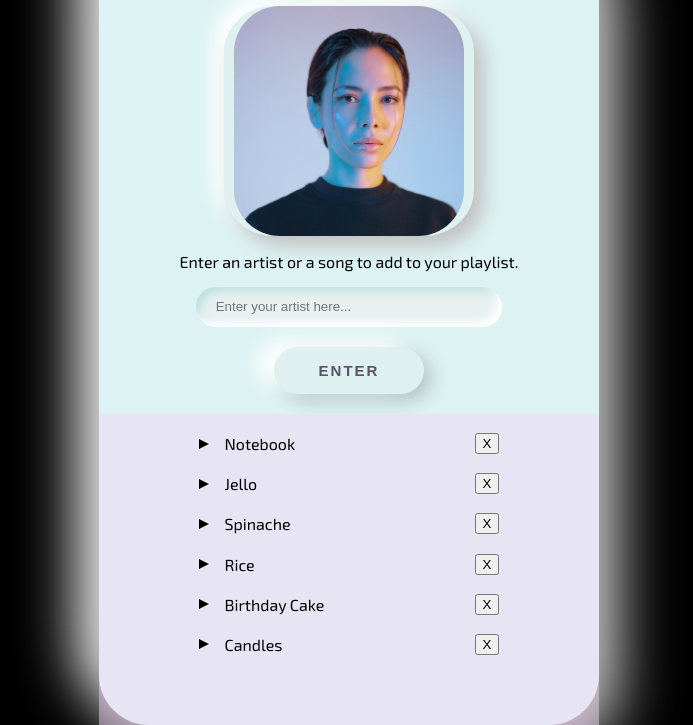
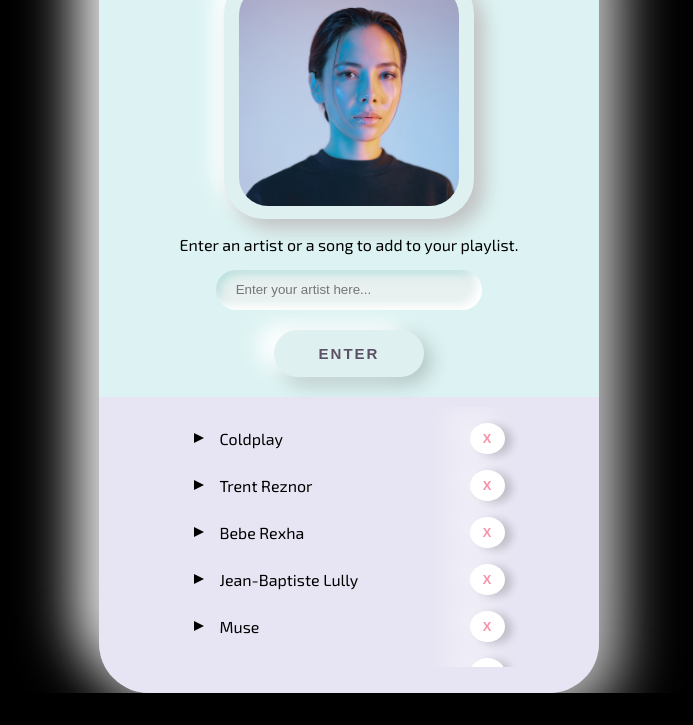
Before and after one commit to AnaisRevellat/vanilla_dom_todolist, a plain HTML site: page index.html in a window 1280 px wide. Shown: the part 107-832 px from the top of the page, without its empty margins (291-984 px from the left). After the commit the page ends 800 px from the top, so only its background shows below. Drawn offline with Linux system fonts and the light colour scheme.

Commit message:
last_update

```diff
--- a/index.html
+++ b/index.html
@@ -4,7 +4,7 @@
 <head>
   <meta charset="UTF-8" />
   <meta name="viewport" content="width=device-width, initial-scale=1.0" />
-  <title>Javascript + DOM</title>
+  <title>Javascript Vanilla Playlist</title>
   <link rel="stylesheet" href="./style.css" />
   <style>
     @import url("https://fonts.googleapis.com/css2?family=Exo+2:ital,wght@0,100..900;1,100..900&display=swap");
@@ -12,14 +12,14 @@
 </head>
 
 <body>
-  <div class="list-box">
+  <div class="main-box">
     <div class="title">
       <h1>Music playlist</h1>
     </div>
     <div class="neunmorphism-box">
-      <div class="img-content">
-        <img src="./woman_lights_aiony_haust.jpg" alt="" />
-      </div>
+
+        <img src="./woman_lights_aiony_haust.jpg" alt="woman_blur_lights" />
+
     </div>
     <div class="input-box">
       <p id="first">Enter an artist or a song to add to your playlist.</p>
@@ -34,23 +34,23 @@
       <ul class="ul">
         <li class="bold" random="23">
           <span class="triangle"></span>
-          <p>Notebook</p>
+          <p>Coldplay</p>
         </li>
         <li>
           <span class="triangle"></span>
-          <p>Jello</p>
+          <p>Trent Reznor</p>
         </li>
         <li>
           <span class="triangle"></span>
-          <p>Spinache</p>
+          <p>Bebe Rexha</p>
         </li>
         <li>
           <span class="triangle"></span>
-          <p>Rice</p>
+          <p>Jean-Baptiste Lully</p>
         </li>
         <li>
           <span class="triangle"></span>
-          <p>Birthday Cake</p>
+          <p>Muse</p>
         </li>
         <li>
           <span class="triangle"></span>
--- a/script.js
+++ b/script.js
@@ -12,6 +12,7 @@ function inputLength() {
 function createListElement() {
   var li = document.createElement("li");
   var deleteBtn = document.createElement("button");
+  deleteBtn.classList.add("delete-row");
 
   var span = document.createElement("span");
   span.className = "triangle";
@@ -70,6 +71,7 @@ function deleteItem(li) {
 for(let i = 0; i < existingLiItems.length; i++){
     //button creation
     var deleteBtn = createDeleteBtn();
+    deleteBtn.classList.add("delete-row");
     var deleteAllowAction = existingLiItems[i].append(deleteBtn);
 
     //on click the toggleDoneClass is on or off
--- a/style.css
+++ b/style.css
@@ -1,43 +1,38 @@
+*{
+  box-sizing: border-box;
+}
+
 body {
   background: #000000;
-  margin: auto 0;
+  margin: 0;
   font-family: "Exo 2", sans-serif;
   font-optical-sizing: auto;
   font-style: normal;
   font-optical-sizing: auto;
   font-style: normal;
-  height:90vh;
+  height: 100vh;
+  display: flex;
+  flex-direction: column;
+  align-items: center;
 }
 
-.coolTitle {
-  text-align: center;
-  font-family: "Oswald", Helvetica, sans-serif;
-  font-size: 40px;
-  transform: skewY(-10deg);
-  letter-spacing: 4px;
-  word-spacing: -8px;
-  color: tomato;
-  text-shadow: -1px -1px 0 firebrick, -2px -2px 0 firebrick,
-    -3px -3px 0 firebrick, -4px -4px 0 firebrick, -5px -5px 0 firebrick,
-    -6px -6px 0 firebrick, -7px -7px 0 firebrick, -8px -8px 0 firebrick,
-    -30px 20px 40px dimgrey;
-}
 
-.done {
-  text-decoration: line-through;
-}
-
-.list-box {
+.main-box {
   display: flex;
   flex-direction: column;
   justify-content: center;
   align-items: center;
-  margin: 2em auto;
+  margin: auto;
   width: 500px;
-  height:800px;
+  height: 800px;
   border-radius: 50px;
   background: #ddf3f3;
+  overflow-y: hidden;
   box-shadow: 20px 20px 60px #bebebe, -20px -20px 60px #ffffff;
+}
+
+.done p{
+  text-decoration: line-through;
 }
 
 .title {
@@ -61,23 +56,18 @@ body {
   display: flex;
   justify-content: center;
   align-items: center;
-  border-radius: 20%;
+  border-radius: 40px;
   width: 250px;
   height: 250px;
   background: rgb(222, 240, 240);
   box-shadow: 10px 10px 20px #c0c0c0, -10px -10px 20px #ffffff;
 }
 
-.img-content {
-  display: flex;
-  justify-content: center;
-  width: 230px;
-  height: 230px;
-}
 
-.img-content img {
-  width: fit-content;
-  border-radius: 20%;
+ .neunmorphism-box img {
+  max-width: 98%;
+  max-height: 90%;
+  border-radius: 29px;
 }
 
 .enter-btn {
@@ -121,11 +111,12 @@ body {
   justify-content: center;
   width:100%;
   height:500px;
-  background:rgba(243, 213, 242, 0.466);
+  background:#f3d5f277;
 }
 
 .scroll-container {
-  max-height: 270px; /* Ajustez la hauteur maximale selon vos besoins */
+  margin-top:10px;
+  max-height: 260px;
   overflow:scroll;
   scrollbar-width: thin;
   overflow-x: hidden;
@@ -151,9 +142,9 @@ body {
   display: flex;
   justify-content: center;
   list-style-type: none;
-  margin-top: 0.8em;
-  margin-bottom: 0.2em;
-  padding: 0.2em;
+  margin-top: 1em;
+  margin-bottom: 1em;
+
   display: flex;
   align-items: center;
   width: 29em;
@@ -173,3 +164,18 @@ body {
   border-bottom: 5px solid transparent;
   border-left: 10px solid black;
 }
+
+.delete-row{
+  padding:8px;
+  width:35px;
+  border-radius: 50%;
+  background: #ffffff;
+  border:none;
+  color: #c0c0c0;
+  color:rgba(238, 55, 95, 0.555);
+  font-size: 0.8em;
+  font-weight: bold;
+  position: relative;
+  text-transform: uppercase;
+  box-shadow: -17px -7px 35px 0 rgba(255, 255, 255, 0.9), 7px 2px 10px 0 rgba(0, 0, 0, 0.2);
+}
```
